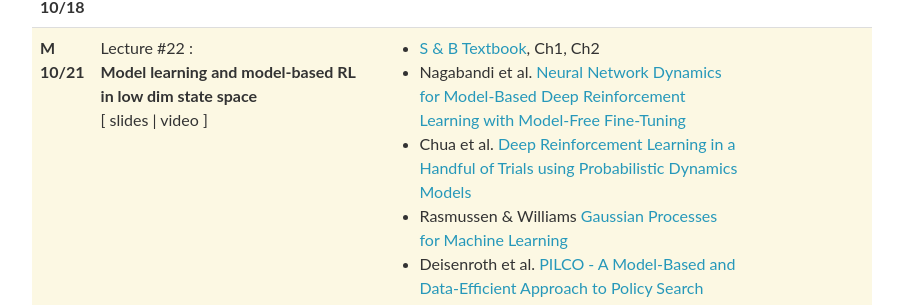
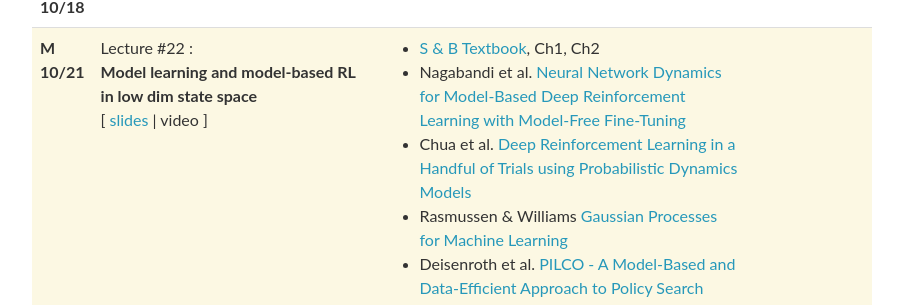
Before and after one commit to cmudeeprl/703website_f19, a Jekyll site: the page built from _pages/lectures.md, in a window 1280 px wide and 900 px high, scrolled down 3124 px. Shown: the part 150-455 px from the top of the window, without its empty margins (188-1091 px from the left). Built offline with Jekyll 4.4.1, drawn with Linux system fonts in a browser that asks for light colours; nearby versions of some CDN libraries; comment, search, counter and statistics services are not loaded; part of the change alters nothing that is shown.

```diff
--- a/_data/lectures.yml
+++ b/_data/lectures.yml
@@ -289,7 +289,7 @@
   lecturer:
   title: >
     <strong>Model learning and model-based RL in low dim state space</strong>
-  slides:
+  slides: https://cmudeeprl.github.io/703website/assets/lectures/lecture_16.pdf
   video:
   notes:
   readings:
```
Also changed, not shown: 1 other file.
